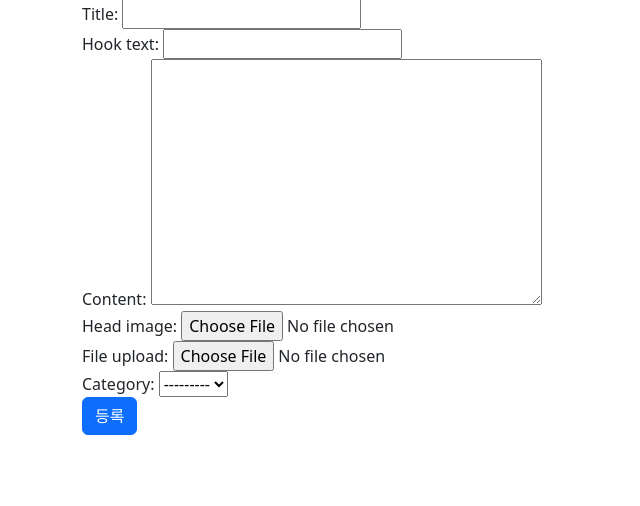
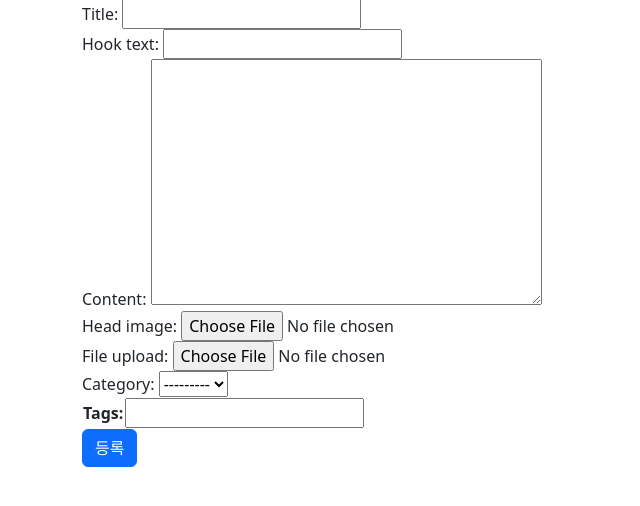
Before and after one commit to KIMBBOI/django_blog_songsite, a Django app: page /blog/create_post/ in a window 1280 px wide. Shown: the part 154-660 px from the top of the page, without its empty margins (0-640 px from the left). Run offline with Django 5.2, Linux system fonts and the light colour scheme; the visitor is signed in with stand-in values (Sample User, id 1); data that the repository does not hold is empty; some libraries are stand-ins or nearby versions.

Commit message:
포스트를 작성할 때 텍스트로 태그 지정하기

```diff
--- a/blog/templates/blog/post_form.html
+++ b/blog/templates/blog/post_form.html
@@ -12,6 +12,10 @@
             <!-- TiTle -->
             <table>
                 {{ form }}
+                <tr>
+                    <th><label for="id_tags_str">Tags:</label></th>
+                    <td><input type="text" name="tags_str" id="id_tags_str"></td>
+                </tr>
             </table>
             <button type="submit" class="btn btn-primary float-right">등록</button>
         </div>
--- a/blog/views.py
+++ b/blog/views.py
@@ -1,8 +1,11 @@
+from http.client import responses
+
 from django.shortcuts import render, redirect
 from django.views.generic import ListView, DetailView, CreateView, UpdateView
 from django.contrib.auth.mixins import LoginRequiredMixin, UserPassesTestMixin
 from .models import Post, Category, Tag
 from django.core.exceptions import PermissionDenied
+from django.utils.text import slugify
 
 
 class PostList(ListView):
@@ -25,6 +28,7 @@ class PostDetail(DetailView):
         return context
 
 
+# 게시글 작성
 class PostCreate(LoginRequiredMixin, UserPassesTestMixin, CreateView):
     model = Post
     fields = ['title', 'hook_text', 'content', 'head_image', 'file_upload', 'category']
@@ -36,9 +40,28 @@ class PostCreate(LoginRequiredMixin, UserPassesTestMixin, CreateView):
         current_user = self.request.user
         if current_user.is_authenticated and (current_user.is_staff or current_user.is_superuser):
             form.instance.author = current_user
-            return super(PostCreate, self).form_valid(form)
-        else:
-            return redirect('/blog/')
+            response = super(PostCreate, self).form_valid(form)
+
+            tags_str = self.request.POST.get('tags_str')
+            if tags_str:
+                tags_str = tags_str.strip()
+
+                tags_str = tags_str.replace(',', ';')
+                tags_list = tags_str.split(';')
+
+                for t in tags_list:
+                    # 앞뒤 공백 제거
+                    t = t.strip()
+                    tag, is_tag_created = Tag.objects.get_or_create(name=t)
+                    if is_tag_created:
+                        tag.slug = slugify(t, allow_unicode=True)
+                        tag.save()
+                    self.object.tags.add(tag)
+
+                return response
+
+            else:
+                return redirect('/blog/')
 
 
 # 게시글 수정하기
```
Also changed, not shown: blog/tests.py (+10 -3 lines).
